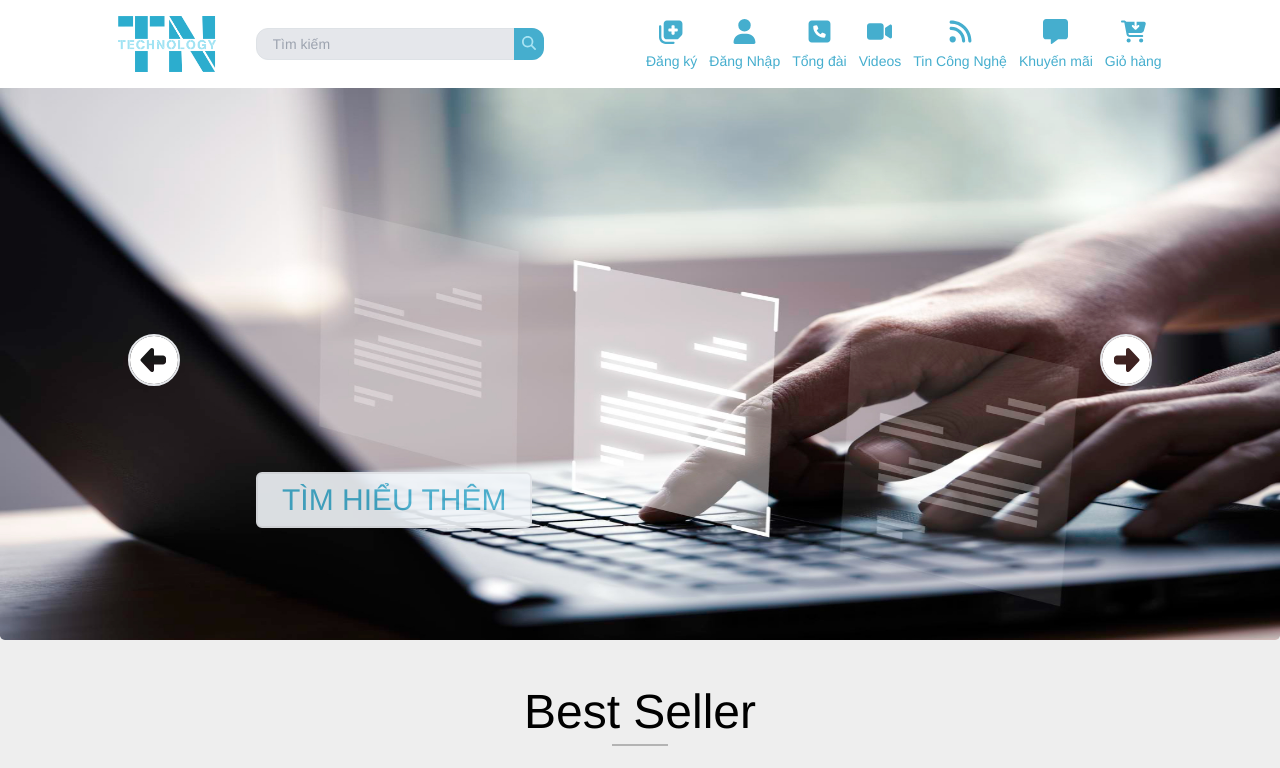
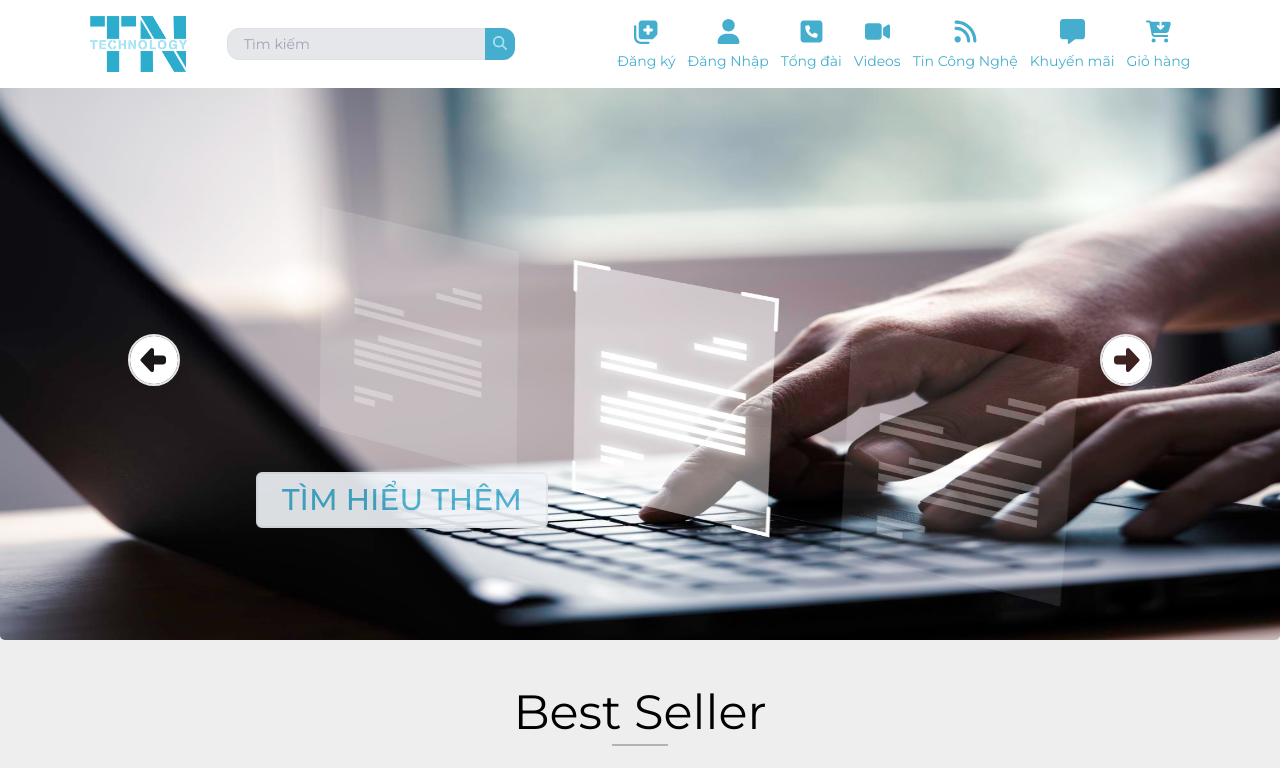
Before and after one commit to dinhnguyen279/web-laptop-TN, a React (Create React App) app in the folder client/: page / in a window 1280 px wide. Shown: the top 768 px of the page. Built offline with nearby package versions, Linux system fonts and the light colour scheme.

Commit message:
style: :memo: add font

```diff
--- a/client/public/index.html
+++ b/client/public/index.html
@@ -17,6 +17,11 @@
 
   <link rel="stylesheet" href="https://stackpath.bootstrapcdn.com/bootstrap/4.3.1/css/bootstrap.min.css"
     integrity="sha384-ggOyR0iXCbMQv3Xipma34MD+dH/1fQ784/j6cY/iJTQUOhcWr7x9JvoRxT2MZw1T" crossorigin="anonymous">
+
+  <link rel="preconnect" href="https://fonts.googleapis.com">
+  <link rel="preconnect" href="https://fonts.gstatic.com" crossorigin>
+  <link href="https://fonts.googleapis.com/css2?family=Montserrat:wght@100;200;300;400;500;600&display=swap"
+    rel="stylesheet">
 </head>
 
 <body>
--- a/client/src/App.tsx
+++ b/client/src/App.tsx
@@ -4,7 +4,7 @@
 
 function App() {
   return (
-    <div className="App">
+    <div className="App fontMain">
       <Routes>
         {publicRouter.map((route, index) => {
           const Page = route.component;
--- a/client/src/index.css
+++ b/client/src/index.css
@@ -8,10 +8,12 @@
   -moz-osx-font-smoothing: grayscale;
   background-color: #f0f0f0;
 }
-
 code {
   font-family: source-code-pro, Menlo, Monaco, Consolas, "Courier New",
     monospace;
+}
+.fontMain {
+  font-family: "Montserrat", sans-serif;
 }
 
 @tailwind base;
```
